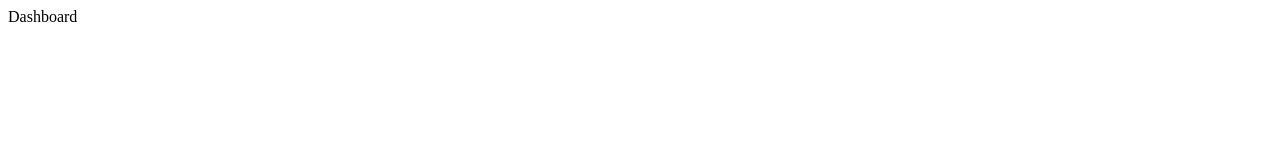
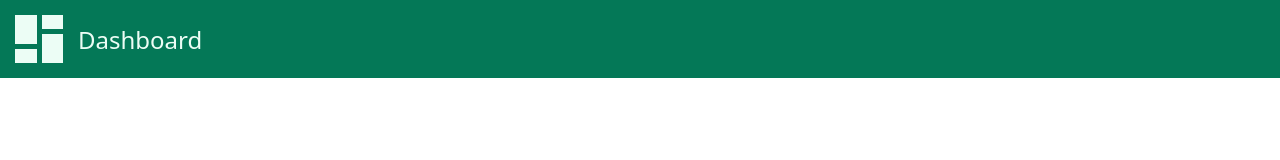
Before and after one commit to rey301/admin-dashboard, a plain HTML site: page index.html in a window 1280 px wide. Drawn offline with Linux system fonts and the light colour scheme.

Commit message:
Update and finish logo design

```diff
--- a/index.html
+++ b/index.html
@@ -8,10 +8,20 @@
     <title>Admin Dashboard</title>
 </head>
 <body>
-    <header>
-        <div class="logo">
-            <span>Dashboard</span>
+    <div class="nav">
+        <div class="header">
+            <div class="logo">
+                <div class="flex-container1">
+                    <div class="box1"></div>
+                    <div class="box2"></div>
+                </div>
+                <div class="flex-container2">
+                    <div class="box3"></div>
+                    <div class="box4"></div>
+                </div>
+            </div>
+            <div>Dashboard</div>
         </div>
-    </header>
+    </div>
 </body>
 </html>
--- a/style.css
+++ b/style.css
@@ -0,0 +1,47 @@
+html, body {
+    margin: 0;
+    padding: 0;
+    font-family: system-ui, -apple-system, BlinkMacSystemFont, 'Segoe UI', Roboto, Oxygen, Ubuntu, Cantarell, 'Open Sans', 'Helvetica Neue', sans-serif;
+}
+
+.nav {
+    background-color: #047857;
+    padding: 15px;
+}
+
+.header {
+    display: flex;
+    gap: 15px;
+    align-items: center;
+    color: #ecfdf5;
+    font-weight: 500;
+    font-size: 1.5em;
+}
+
+.header > .logo {
+    height: 2em;
+    width: 2em;
+
+    display: grid;
+    grid-template-columns: 1fr 1fr;
+    gap: 5px;
+}
+
+.logo > .flex-container1, .logo > .flex-container2 {
+    display: grid;
+    gap: 5px;
+}
+
+.logo > .flex-container1 {
+    grid-template-rows: 2fr 1fr;
+    gap: 5px;
+}
+
+.logo > .flex-container2 {
+    grid-template-rows: 1fr 2fr;
+    gap: 5px;
+}
+
+.logo > .flex-container1 > *, .logo > .flex-container2 > *  {
+    background-color: #ecfdf5;
+}
```
